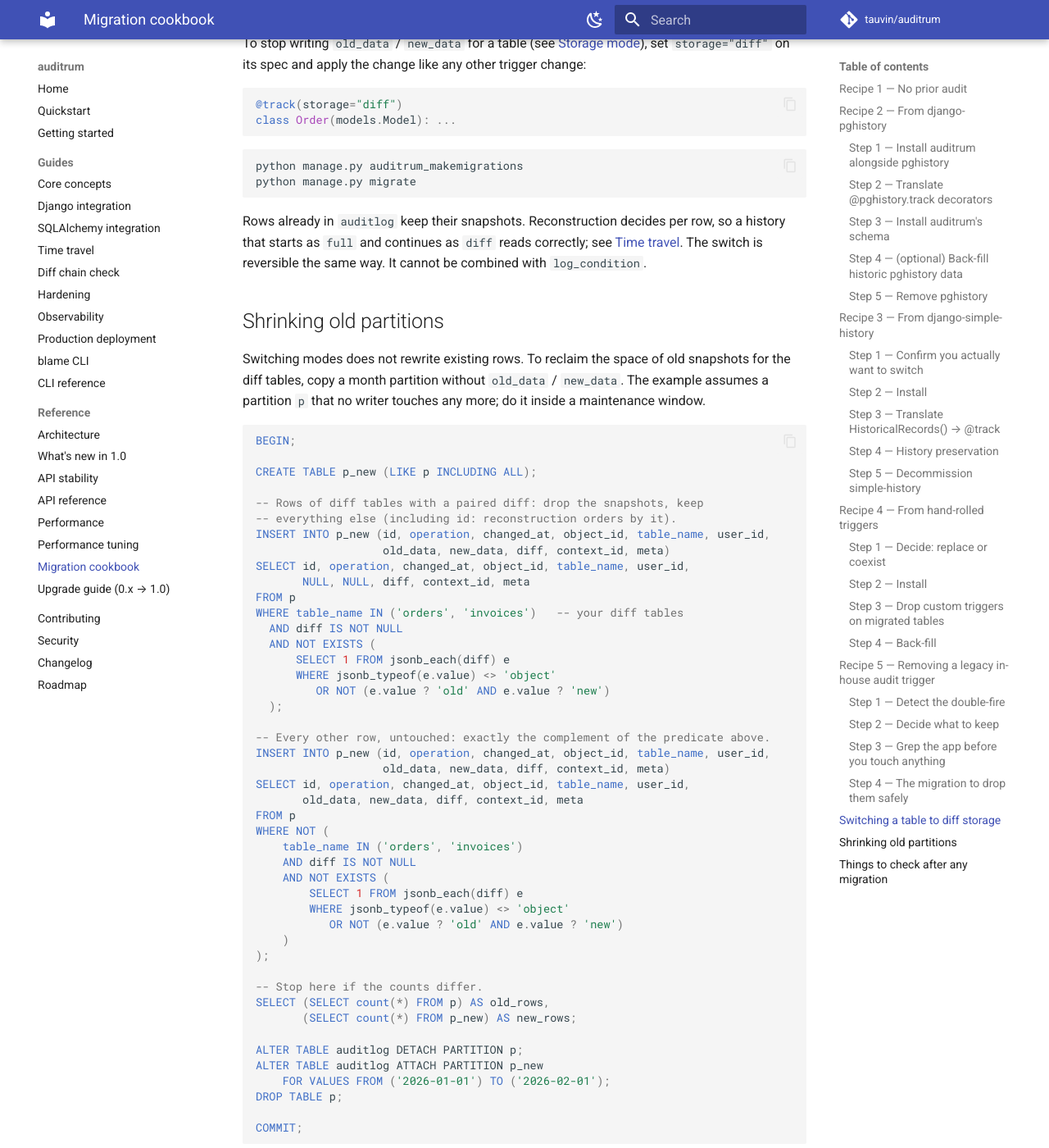
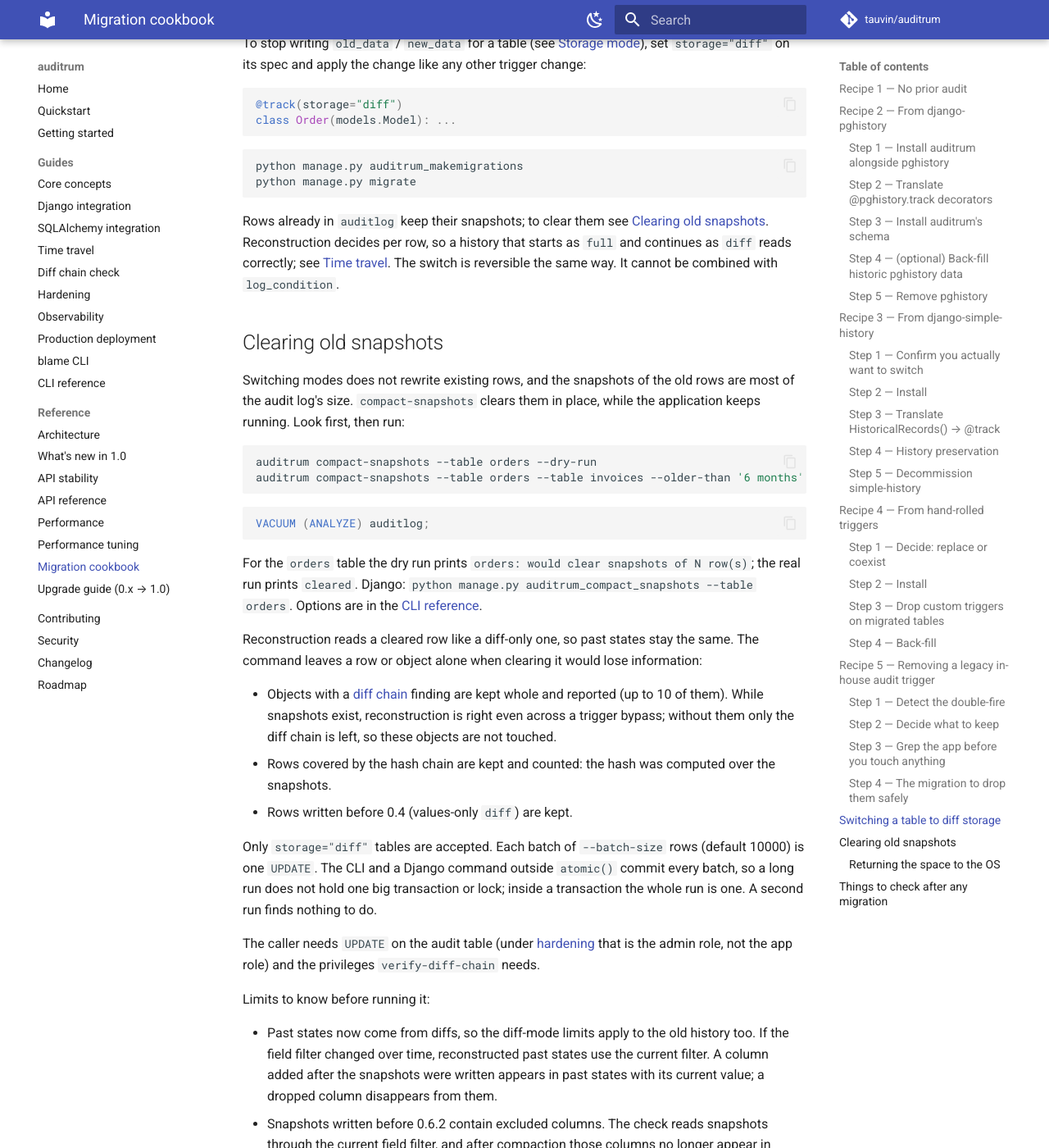
Before and after one commit to tauvin/auditrum, an MkDocs documentation site: the page built from docs/migration-cookbook.md, in a window 1280 px wide and 1400 px high, scrolled down 9302 px. Shown: the whole window at 82% size. Built offline with MkDocs 1.6.1 and Material for MkDocs 9.7.7, drawn with Linux system fonts in a browser that asks for light colours; comment, search, counter and statistics services are not loaded; some of the changed text lies outside the part shown.

Commit message:
Document compact-snapshots

````diff
--- a/docs/migration-cookbook.md
+++ b/docs/migration-cookbook.md
@@ -476,18 +476,78 @@ python manage.py auditrum_makemigrations
 python manage.py migrate
 ```
 
-Rows already in `auditlog` keep their snapshots. Reconstruction decides
+Rows already in `auditlog` keep their snapshots; to clear them see
+[Clearing old snapshots](#clearing-old-snapshots). Reconstruction decides
 per row, so a history that starts as `full` and continues as `diff`
 reads correctly; see [Time travel](time-travel.md#how-it-works). The
 switch is reversible the same way. It cannot be combined with
 `log_condition`.
 
-## Shrinking old partitions
+## Clearing old snapshots
 
-Switching modes does not rewrite existing rows. To reclaim the space of
-old snapshots for the diff tables, copy a month partition without
-`old_data` / `new_data`. The example assumes a partition `p` that no
-writer touches any more; do it inside a maintenance window.
+Switching modes does not rewrite existing rows, and the snapshots of the
+old rows are most of the audit log's size. `compact-snapshots` clears
+them in place, while the application keeps running. Look first, then run:
+
+```bash
+auditrum compact-snapshots --table orders --dry-run
+auditrum compact-snapshots --table orders --table invoices --older-than '6 months'
+```
+
+```sql
+VACUUM (ANALYZE) auditlog;
+```
+
+For the `orders` table the dry run prints
+`orders: would clear snapshots of N row(s)`; the real run prints
+`cleared`. Django: `python manage.py auditrum_compact_snapshots --table orders`.
+Options are in the [CLI reference](cli.md#compact-snapshots).
+
+Reconstruction reads a cleared row like a diff-only one, so past states
+stay the same. The command leaves a row or object alone when clearing it
+would lose information:
+
+- Objects with a [diff chain](diff-chain.md) finding are kept whole and
+  reported (up to 10 of them). While snapshots exist, reconstruction is
+  right even across a trigger bypass; without them only the diff chain
+  is left, so these objects are not touched.
+- Rows covered by the hash chain are kept and counted: the hash was
+  computed over the snapshots.
+- Rows written before 0.4 (values-only `diff`) are kept.
+
+Only `storage="diff"` tables are accepted. Each batch of `--batch-size`
+rows (default 10000) is one `UPDATE`. The CLI and a Django command
+outside `atomic()` commit every batch, so a long run does not hold one
+big transaction or lock; inside a transaction the whole run is one. A
+second run finds nothing to do.
+
+The caller needs `UPDATE` on the audit table (under
+[hardening](hardening.md) that is the admin role, not the app role) and
+the privileges `verify-diff-chain` needs.
+
+Limits to know before running it:
+
+- Past states now come from diffs, so the diff-mode limits apply to the
+  old history too. If the field filter changed over time, reconstructed
+  past states use the current filter. A column added after the snapshots
+  were written appears in past states with its current value; a dropped
+  column disappears from them.
+- Snapshots written before 0.6.2 contain excluded columns. The check
+  reads snapshots through the current field filter, and after
+  compaction those columns no longer appear in reconstructed past
+  states.
+- Tables with `log_condition` are refused.
+- A bypass between the check and the update is not caught. Run it when
+  no bulk load is running.
+- Disk files do not shrink. `VACUUM` lets new rows reuse the freed
+  space; to return it to the OS see below.
+
+### Returning the space to the OS
+
+`pg_repack` rewrites a table or partition online and gives the space back.
+Without it, copy a month partition without `old_data` / `new_data`. The
+example assumes a partition `p` that no writer touches any more; do it
+inside a maintenance window.
 
 ```sql
 BEGIN;
````
Also changed, not shown: CHANGELOG.md (+23 -0 lines), docs/cli.md (+30 -1 lines), docs/concepts.md (+2 -1 lines), docs/diff-chain.md (+4 -1 lines), docs/django.md (+17 -0 lines).
